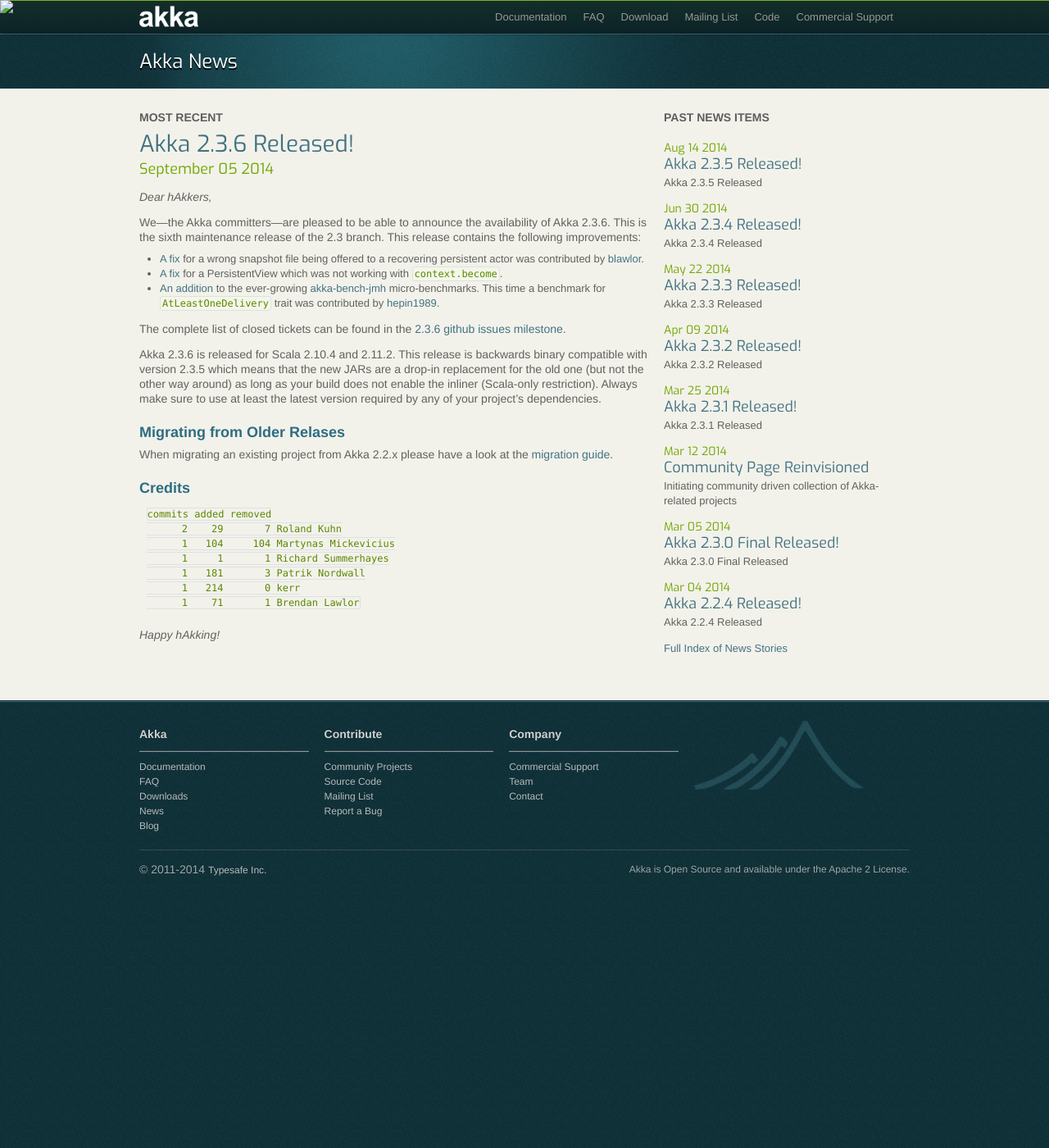
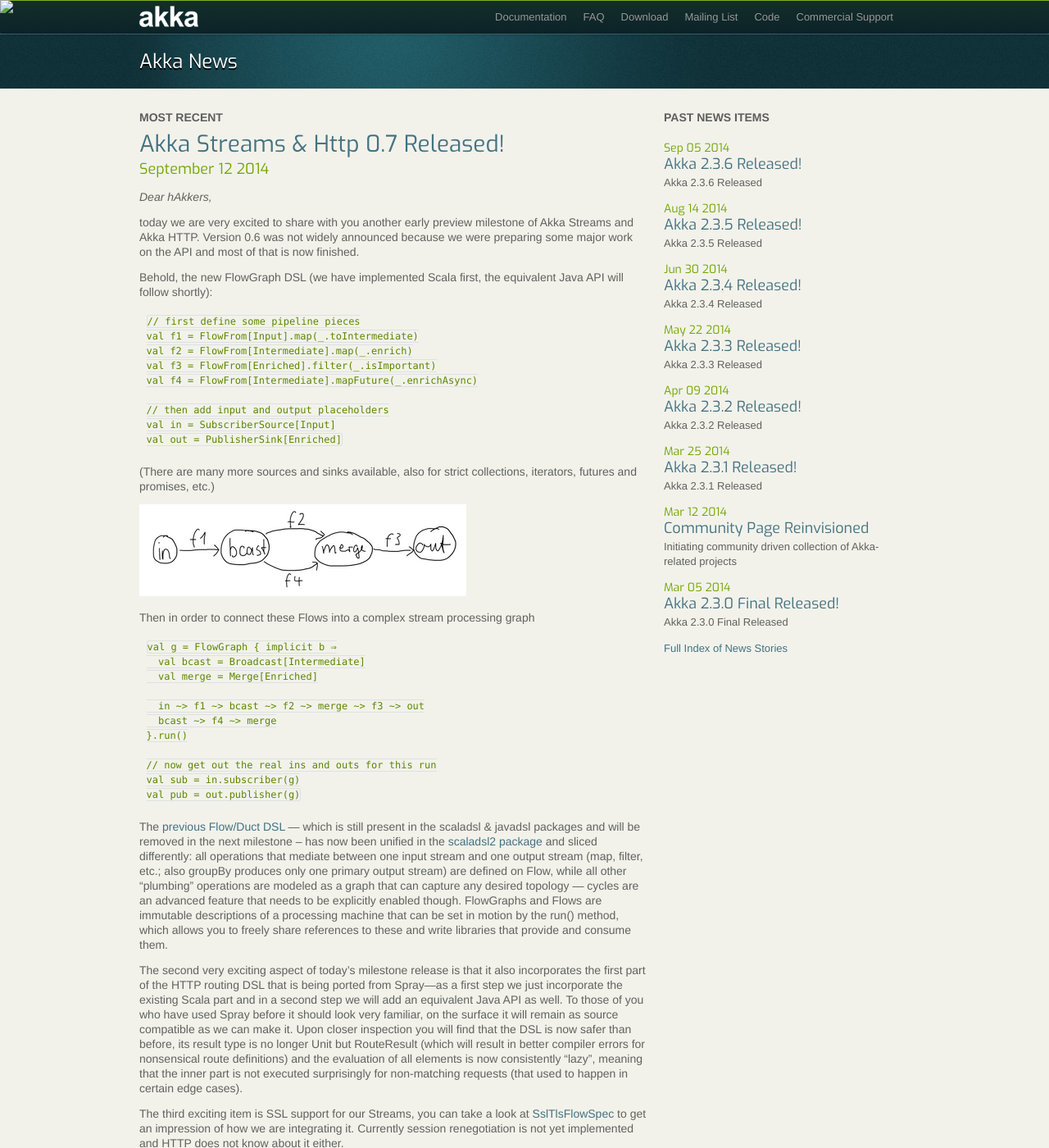
Before and after one commit to raboof/akka.github.com, a Jekyll site: the page built from news/index.md, in a window 1280 px wide and 1400 px high. Shown: the whole window at 82% size. Built offline with Jekyll 4.4.1, drawn with Linux system fonts in a browser that asks for light colours; some of the changed text lies outside the part shown.

Commit message:
news about streams-0.7

```diff
--- /dev/null
+++ b/news/_posts/2014-09-12-akka-streams-0.7-released.md
@@ -0,0 +1,88 @@
+---
+layout: news
+title: Akka Streams &amp; Http 0.7 Released!
+author: Konrad 'ktoso' Malawski
+short: Akka Streams and Http 0.7 Released
+---
+
+*Dear hAkkers,*
+
+today we are very excited to share with you another early preview milestone of Akka Streams and Akka HTTP.
+Version 0.6 was not widely announced because we were preparing some major work on the API and most of that is now finished.
+
+Behold, the new FlowGraph DSL (we have implemented Scala first, the equivalent Java API will follow shortly):
+
+    // first define some pipeline pieces
+    val f1 = FlowFrom[Input].map(_.toIntermediate)
+    val f2 = FlowFrom[Intermediate].map(_.enrich)
+    val f3 = FlowFrom[Enriched].filter(_.isImportant)
+    val f4 = FlowFrom[Intermediate].mapFuture(_.enrichAsync)
+
+    // then add input and output placeholders
+    val in = SubscriberSource[Input]
+    val out = PublisherSink[Enriched]
+
+(There are many more sources and sinks available, also for strict collections, iterators, futures and promises, etc.)
+
+![akka streams processing graph]({{ site.baseurl }}/resources/images/news/akka-streams-07-example.png)
+
+Then in order to connect these Flows into a complex stream processing graph
+
+    val g = FlowGraph { implicit b ⇒
+      val bcast = Broadcast[Intermediate]
+      val merge = Merge[Enriched]
+
+      in ~> f1 ~> bcast ~> f2 ~> merge ~> f3 ~> out
+      bcast ~> f4 ~> merge
+    }.run()
+
+    // now get out the real ins and outs for this run
+    val sub = in.subscriber(g)
+    val pub = out.publisher(g)
+
+The [previous Flow/Duct DSL](http://doc.akka.io/api/akka-stream-and-http-experimental/0.6/#akka.stream.package) — which
+is still present in the scaladsl & javadsl packages and will be removed in the next milestone – has now been unified
+in the [scaladsl2 package](http://doc.akka.io/api/akka-stream-and-http-experimental/0.7/#akka.stream.scaladsl2.package)
+and sliced differently: all operations that mediate between one input stream and one output stream (map, filter, etc.;
+also groupBy produces only one primary output stream) are defined on Flow, while all other "plumbing" operations are
+modeled as a graph that can capture any desired topology — cycles are an advanced feature that needs to be explicitly
+enabled though. FlowGraphs and Flows are immutable descriptions of a processing machine that can be set in motion by the
+run() method, which allows you to freely share references to these and write libraries that provide and consume them.
+
+The second very exciting aspect of today’s milestone release is that it also incorporates the first part of the HTTP
+routing DSL that is being ported from Spray—as a first step we just incorporate the existing Scala part and in a second
+step we will add an equivalent Java API as well. To those of you who have used Spray before it should look very familiar,
+on the surface it will remain as source compatible as we can make it. Upon closer inspection you will find that the DSL
+is now safer than before, its result type is no longer Unit but RouteResult (which will result in better compiler errors
+for nonsensical route definitions) and the evaluation of all elements is now consistently "lazy", meaning that the inner
+part is not executed surprisingly for non-matching requests (that used to happen in certain edge cases).
+
+The third exciting item is SSL support for our Streams, you can take a look at
+[SslTlsFlowSpec](https://github.com/akka/akka/blob/62a20195af79c7b405303b5f97970c9ca7a6891a/akka-stream/src/test/scala/akka/stream/io/SslTlsFlowSpec.scala)
+to get an impression of how we are integrating it. Currently session renegotiation is not yet implemented and HTTP does not know about it either.
+
+As usual please be aware that this is still a *very early development preview*, we will likely change the API over the
+coming weeks (we will certainly move scaladsl2 back as scaladsl for example) but at this point the seas are calming down
+and the weather should be approaching smooth sailing conditions soon.
+
+Happy hakking!
+
+## Closed tickets
+
+The complete list of closed tickets can be found in the [streams-0.7 github issues milestone](https://github.com/akka/akka/issues?q=is%3Aissue+milestone%3Astreams-0.7+is%3Aclosed).
+
+Akka Streams & Http 0.7 is released for Scala 2.10.4 and 2.11.2.
+
+### Credits ###
+
+    commits added removed
+       30    5922    1145 Patrik Nordwall
+        8     109   10255 Johannes Rudolph
+        7    1545     230 Martynas Mickevicius
+        5    1678    1040 Konrad 'ktoso' Malawski
+        5    4153     498 Mathias
+        4    1883     469 Endre Sándor Varga
+        4    1924     515 Björn Antonsson
+        2     680     549 Roland Kuhn
+
+*Happy hAkking!*
```
Also changed, not shown: docs/index.md (+7 -7 lines), resources/images/news/akka-streams-07-example.png (added).
